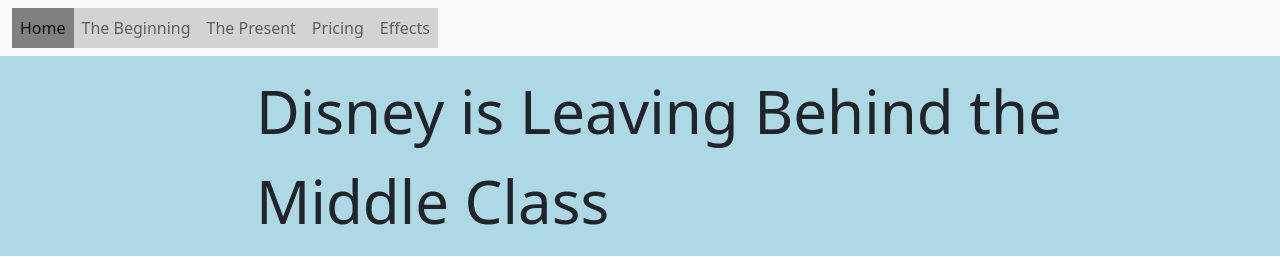
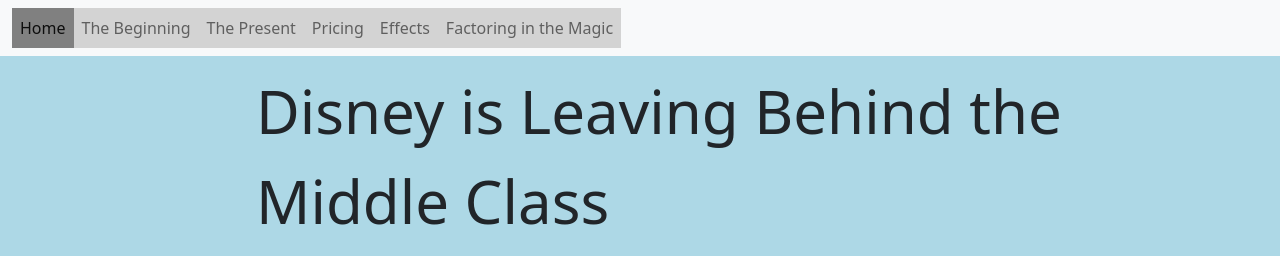
Before and after one commit to sophialeone22/sophia122.githib.io, a plain HTML site: page disney.html in a window 1280 px wide. Shown: the top 257 px of the page. Drawn offline with nearby package versions, Linux system fonts and the light colour scheme; a script that the page names is missing.

Commit message:
Update disney.html

```diff
--- a/disney.html
+++ b/disney.html
@@ -39,6 +39,9 @@
         <li class="nav-item">
             <a class="nav-link" href="#effects">Effects</a>
           </li>
+            <li class="nav-item">
+          <a class="nav-link" href="#factoringinthemagic">Factoring in the Magic</a>
+        </li>
       </ul>
     </div>
   </div>
@@ -207,6 +210,7 @@
             </div>
 
 
+              <a name="factoringinthemagic"></a>
 
               <p class="caption">Factoring in the Magic</p>
 
```
